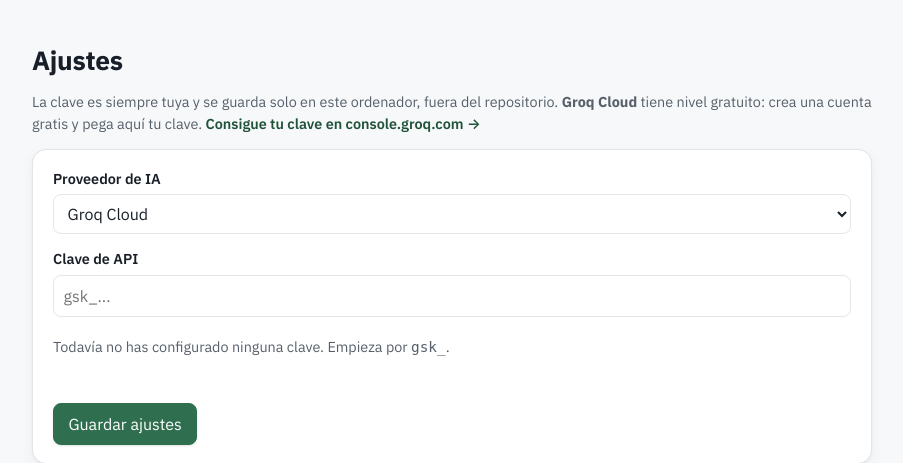
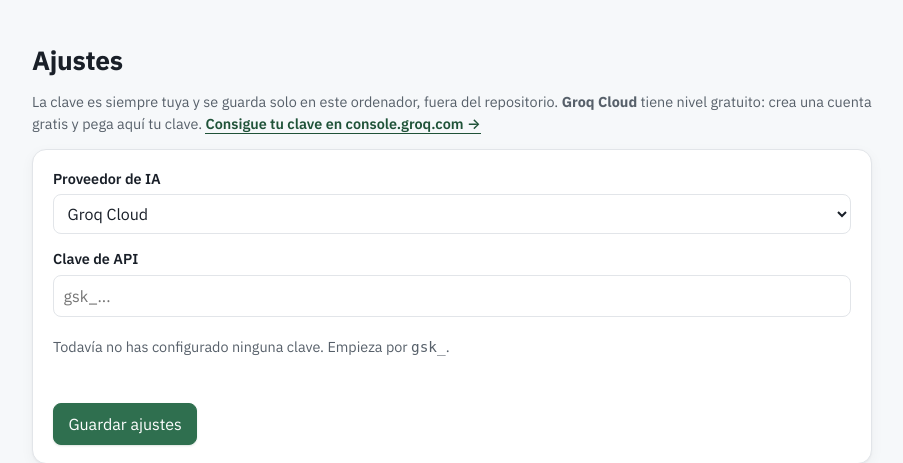
Before and after one commit to DanielVegaRosado/ancla, a Flask app: page /ajustes in a window 1280 px wide. Shown: the part 65-528 px from the top of the page, without its empty margins (188-1091 px from the left). Run offline with Flask 3, Linux system fonts and the light colour scheme.

Commit message:
Invert link underlines: visible by default, disappears on hover
It had been backwards since the previous change.

```diff
--- a/cv_adaptativo/web/static/estilo.css
+++ b/cv_adaptativo/web/static/estilo.css
@@ -61,11 +61,11 @@ a {
   color: var(--acento-fuerte);
   font-weight: 600;
   text-decoration: none;
-  border-bottom: 1px solid transparent;
+  border-bottom: 1px solid var(--acento-fuerte);
   transition: border-color 0.15s ease;
 }
 
-a:hover { border-bottom-color: var(--acento-fuerte); }
+a:hover { border-bottom-color: transparent; }
 
 h1, h2, h3 { line-height: 1.25; letter-spacing: -0.01em; }
 h1 { font-size: 1.65rem; font-weight: 700; margin: 1.25rem 0 0.5rem; }
```
